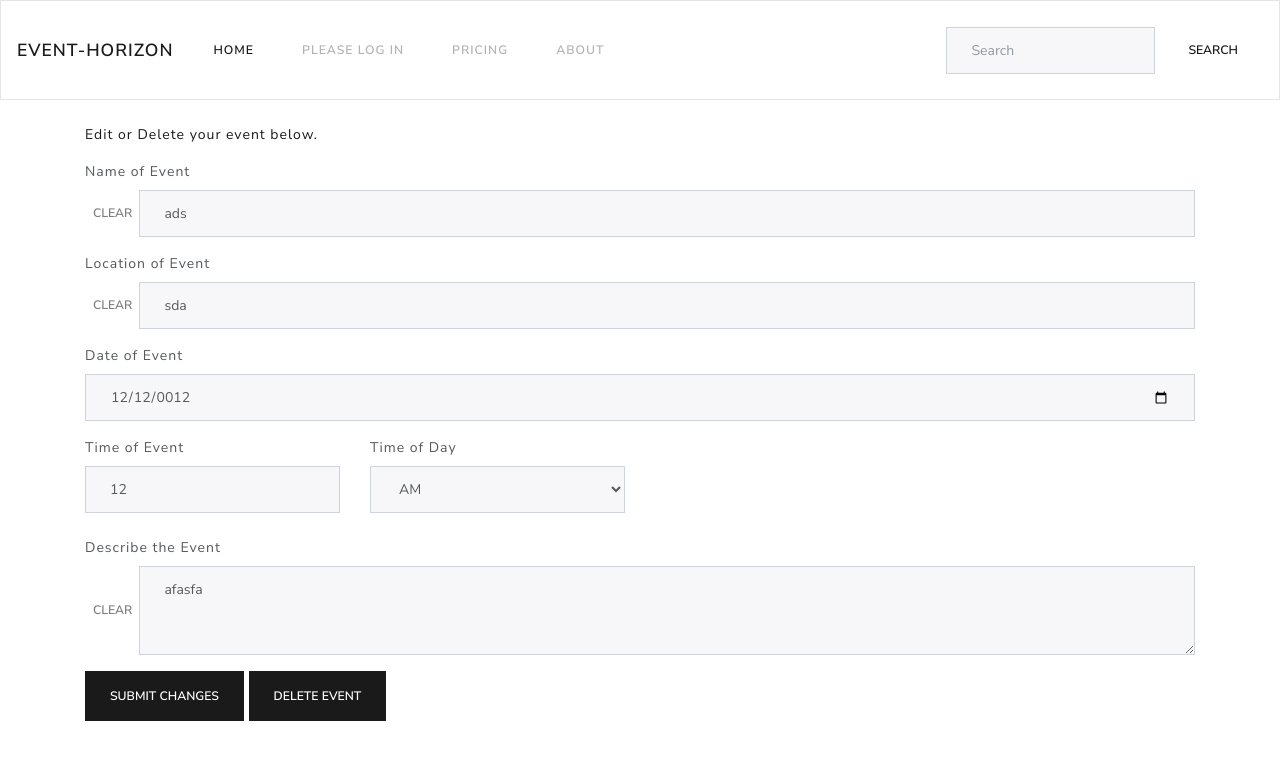
After one commit to Slee-Tech/event-share, a Flask app: page /view/edit/28 in a window 1280 px wide. The commit adds this page. Shown: the top 760 px of the page. Run offline with Flask 2, Linux system fonts and the light colour scheme; data comes from the database, SQL or seed files in the repository; both versions use the stored data as it was after the commit; some libraries are stand-ins or nearby versions.

Commit message:
Added update and delete

```diff
--- a/application.py
+++ b/application.py
@@ -1,4 +1,4 @@
-from flask import Flask, session, flash, redirect, render_template, request, session
+from flask import Flask, session, flash, redirect, render_template, request, session, url_for
 from flask_session import Session
 from flask import jsonify
 from sqlalchemy import create_engine, func
@@ -39,7 +39,6 @@ def index():
 
 @app.route('/home', methods=["GET", "POST"])
 def home():
-
     if request.method == "POST":
         if not request.form.get("username"):
             return render_template("home.html", error="You failed to enter a username.")
@@ -92,9 +91,11 @@ def about():
 
 @app.route('/share', methods=["GET", "POST"])
 def share():
+    # handles request for loading submission form
     if request.method == "GET":
         return render_template("share.html", error="", success="")
     else:
+        # handles POST submissions
         if not request.form.get("event_name"):
             return render_template("share.html", error="You failed to name the event.")
         elif not request.form.get("event_location"):
@@ -115,40 +116,80 @@ def share():
             am_pm = request.form.get("event_am_pm")
             description = request.form.get("event_desc")
             poster_id = session["user_id"]
-        db.execute("INSERT INTO events (name, description, date, time, hour, location, userid) VALUES(:name, :desc, :date, :time, :hour, :loc, :id)", {"name":name, "desc":description, "date":date, "time":time, "hour":am_pm, "loc":location, "id":poster_id})
-        db.commit()
-        return render_template("share.html", error="", success="Event added successfully. Add another event if you'd like.")
 
+        # checks to see if form was submitted from edit page and if it should be updated
+        if request.form.get("save_changes"):
+            event_id = request.form.get("delete_event_id")
+            db.execute("UPDATE events SET name=:n, description=:d, date=:date, time=:t, hour=:h, location=:l WHERE id = :id", {"n": name, "d":description, "date":date, "t":time, "h":am_pm, "l":location,"id": event_id})
+            db.commit()
+            message = f"successfully edited event. Add another if you'd like."
+            return render_template("share.html", error="", success=message)
 
-
-    # needs to handle form submission for new event on POST request
-    # GET will render share template
-    # will event add to events table
-    # may redirect back to home
-
+        # checks if event was submitted to be deleted
+        elif request.form.get("delete_event"):
+            event_id = request.form.get("delete_event_id")
+            event = session["events"]
+            # using list comprehension to get the ids of events in session["events"] to access index
+            ev_ids = [ev[0] for ev in event]
+            # removes event if id is found in list of ids
+            for i, ev in enumerate(ev_ids):
+                if ev == int(event_id):
+                    session["events"].pop(i)
+            db.execute("DELETE FROM events WHERE id = :id", {"id": event_id})
+            db.commit()
+            test = f"Event with id of {event_id} was successfully deleted and {ev_ids}"
+            message = "You event was successfully deleted."
+            return render_template("events.html", events=session["events"], attend=session["attendees"], success=message)
+        # this means the form was submitted from share page
+        else:
+            db.execute("INSERT INTO events (name, description, date, time, hour, location, userid) VALUES(:name, :desc, :date, :time, :hour, :loc, :id)", {"name":name, "desc":description, "date":date, "time":time, "hour":am_pm, "loc":location, "id":poster_id})
+            db.commit()
+            return render_template("share.html", error="", success="Event added successfully. Add another event if you'd like.")
 
 @app.route('/view', methods=["GET", "POST"])
 def view():
     events_list = db.execute("SELECT * FROM events").fetchall()
     # this query should get all of the data needed, gives event info, attendees names, and user_id of creator, will have to edit events template
     event_info = db.execute("SELECT users.name as username, events.* FROM users JOIN attendees on users.id = attendees.user_id join events on attendees.event_id = events.id").fetchall();
-
     # adds unique event ids from query as keys into dict, then chains registered attendees to each bucket
     attendees = {}
-    for events in event_info:
-        if events.id not in attendees:
-            attendees[events.id] = []
-        attendees[events.id].append(events.username)
+    if event_info:
+        for events in event_info:
+            if events.id not in attendees:
+                attendees[events.id] = []
+            attendees[events.id].append(events.username)
+    else:
+        # still creates index if no attendees are registered
+        for events in events_list:
+            if events.id not in attendees:
+                attendees[events.id] = []
+
+    session["events"] = events_list
+    session["attendees"] = attendees
 
     db.commit()
-    return render_template("events.html", events=events_list, attend=attendees)
+    return render_template("events.html", events=events_list, attend=attendees, success="")
     # should show a list of all current events, show in a table - done
-    # should allow users to register, unless they added the event, then allow user to edit or delete
-    # should show list of registered attendees from attendees table, a dropdown by clicking somewhere in event table
+    # should allow users to register, unless they added the event, then allow user to edit or delete - done
+    # should show list of registered attendees from attendees table, a dropdown by clicking somewhere in event table -done
 
-@app.route('/attend/<string:event_id>', methods=["POST"])
+@app.route('/view/<string:event_id>', methods=["POST"])
 def attend(event_id):
         # posting the attend form should bring to a confirmation page then redirect with the updated list
         # will add user to list of registered attendees table and give a confirmation
         # will have to add in session["user_id"] and event id as argument then insert into attendees table
-    return
+    ev_id = event_id
+    event = db.execute("SELECT * FROM events WHERE id = :id", {"id": ev_id}).fetchone()
+    db.execute("INSERT INTO attendees (event_id, user_id) VALUES(:ev_id, :u_id)", {"ev_id":ev_id, "u_id":session["user_id"]})
+    db.commit()
+    session["attendees"][int(ev_id)].append(session["name"])
+    # now insert user and event id into attendees to update
+    message = f"You've successfully registered to attend the {event.name} event. Continue browsing events."
+    return render_template("events.html", events=session["events"], attend=session["attendees"], success=message)
+
+@app.route('/view/edit/<string:event_id>', methods=["GET", "POST"])
+def edit(event_id):
+    if request.method == "GET":
+        event = db.execute("SELECT * FROM events WHERE id = :id", {"id": event_id}).fetchone()
+        db.commit()
+        return render_template("edit.html", ev=event)
--- /dev/null
+++ b/static/clear.js
@@ -0,0 +1,11 @@
+document.addEventListener("DOMContentLoaded", () => {
+    let clear = document.querySelectorAll('.clear');
+    //console.log(clear)
+
+    document.querySelectorAll('.close').forEach((event, i ) => {
+        event.onclick = () => {
+            //console.log(clear[i]);
+            clear[i].value = '';
+        }
+    });
+});
--- a/static/script.js
+++ b/static/script.js
@@ -1,6 +1,6 @@
-
 document.addEventListener("DOMContentLoaded", () => {
     let more = document.querySelectorAll('.show-more');
+
     document.querySelectorAll('.event').forEach((event,i ) => {
         event.onclick = () => {
             // toggle between showing
@@ -11,5 +11,4 @@ document.addEventListener("DOMContentLoaded", () => {
             }
         }
     });
-
 });
--- /dev/null
+++ b/templates/edit.html
@@ -0,0 +1,65 @@
+{% extends "layout.html" %}
+
+{% block head %}
+<script src="{{ url_for('static', filename='clear.js') }}"></script>
+{% endblock %}
+
+{% block title %}
+Edit
+{% endblock %}
+
+{% block main %}
+<div class="container">
+<form action="{{ url_for('share') }}" method="post" class="mt-4">
+    <p class="text-primary">Edit or Delete your event below.</p>
+    <fieldset>
+        <div class="mb-2">Name of Event</div><!--for="exampleInputEmail1"-->
+        <div class="input-group mb-3">
+            <div class="input-group-prepend">
+                <button type="button" class="close btn btn-primary pr-2 pl-2" data-dismiss="alert">Clear</button>
+            </div>
+            <input type="text" name="event_name" class="form-control clear" id="exampleInputEmail1" aria-describedby="emailHelp" value="{{ev.name}}">
+        </div>
+
+        <div class="mb-2">Location of Event</div>
+        <div class="input-group mb-3">
+                <div class="input-group-prepend">
+                    <button type="button" class="close btn btn-primary pr-2 pl-2" data-dismiss="alert">Clear</button>
+                </div>
+                <input type="text" name="event_location" class="form-control clear" id="exampleInputPassword1" value="{{ev.location}}">
+        </div>
+
+        <div class="form-group">
+            <label for="exampleInputPassword1">Date of Event</label>
+            <input type="date" name="event_date" class="form-control" id="exampleInputPassword1" value="{{ev.date}}">
+        </div>
+        <div class="row form-group mb-2">
+            <div class="col-3 mb-3">
+                <label for="exampleSelect2">Time of Event</label>
+                <input type="number" min="1" max="12" name="event_time" class="form-control" id="exampleSelect2" value="{{ev.time}}">
+            </div>
+            <div class="col-3 mb-2">
+                <label for="exampleSelect1">Time of Day</label>
+                <select class="form-control" name="event_am_pm" id="exampleSelect1" value="{{ev.hour}}">
+                    <option>AM</option>
+                    <option>PM</option>
+                </select>
+            </div>
+        </div>
+
+        <div class="mb-2">Describe the Event</div>
+        <div class="input-group mb-3">
+            <div class="input-group-prepend">
+                <button type="button" class="close btn btn-primary pr-2 pl-2" data-dismiss="alert">Clear</button>
+            </div>
+            <textarea class="form-control clear" name="event_desc" id="exampleTextarea" rows="3">{{ev.description}}</textarea>
+        </div>
+        <input type="submit" name="save_changes" class="btn btn-primary" value="Submit Changes">
+        <input type="submit" name="delete_event" class="btn btn-primary" value="Delete Event">
+        <!-- this allows the right event to be deleted and is not displayed -->
+        <input type="hidden" name="delete_event_id" value="{{ev.id}}">
+    </fieldset>
+    </form>
+</div>
+
+{% endblock %}
```
Also changed, not shown: templates/events.html (+13 -3 lines), event.db.
